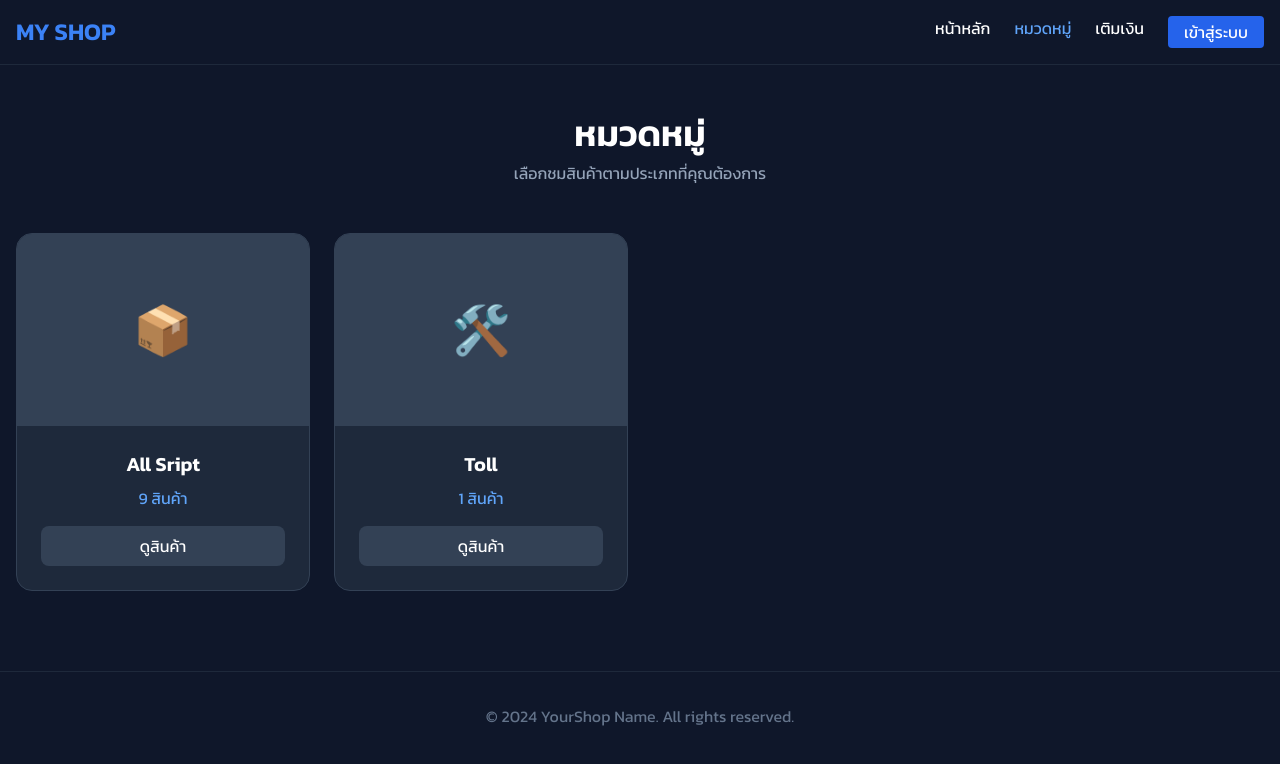
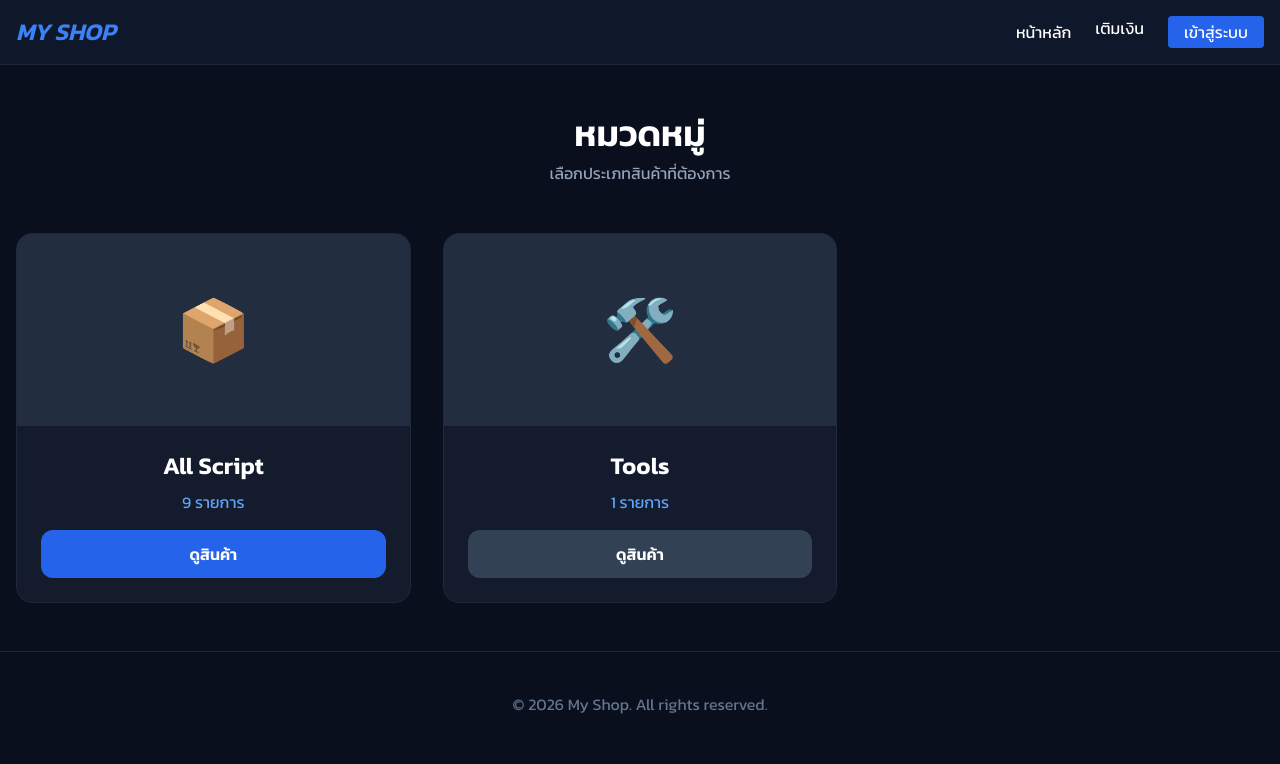
Before and after one commit to thnkvtthnxmngein-rgb/mhoo, a plain HTML site: page index.html in a window 1280 px wide. Drawn offline with nearby package versions, Linux system fonts and the light colour scheme.

Commit message:
Update index.html

```diff
--- a/index.html
+++ b/index.html
@@ -4,65 +4,122 @@
 <head>
     <meta charset="UTF-8">
     <meta name="viewport" content="width=device-width, initial-scale=1.0">
-    <title>My Shop - หมวดหมู่สินค้า</title>
+    <title>My Shop - All in One</title>
     <script src="https://cdn.tailwindcss.com"></script>
     <link href="https://fonts.googleapis.com/css2?family=Kanit:wght@300;400;600&display=swap" rel="stylesheet">
     <style>
-        body { font-family: 'Kanit', sans-serif; background-color: #0f172a; color: white; }
-        .category-card { transition: transform 0.3s ease, box-shadow 0.3s ease; }
-        .category-card:hover { transform: translateY(-10px); box-shadow: 0 10px 20px rgba(0,0,0,0.5); }
+        body { font-family: 'Kanit', sans-serif; background-color: #0a0f1e; color: white; scroll-behavior: smooth; }
+        .category-card, .product-card { transition: all 0.3s ease; border: 1px solid #1e293b; }
+        .category-card:hover, .product-card:hover { transform: translateY(-8px); border-color: #3b82f6; box-shadow: 0 10px 20px rgba(0,0,0,0.5); }
+        .hidden { display: none; }
     </style>
 </head>
 <body>
 
+    <!-- 1. Navbar (แสดงทุกหน้า) -->
     <nav class="bg-slate-900 p-4 sticky top-0 z-50 border-b border-slate-800">
         <div class="container mx-auto flex justify-between items-center">
-            <h1 class="text-2xl font-bold text-blue-500">MY SHOP</h1>
+            <div class="flex items-center gap-2 cursor-pointer" onclick="showPage('category-section')">
+                <h1 class="text-2xl font-bold text-blue-500 italic">MY SHOP</h1>
+            </div>
             <div class="space-x-6 hidden md:flex">
-                <a href="#" class="hover:text-blue-400">หน้าหลัก</a>
-                <a href="#" class="text-blue-400">หมวดหมู่</a>
+                <button onclick="showPage('category-section')" class="hover:text-blue-400">หน้าหลัก</button>
                 <a href="#" class="hover:text-blue-400">เติมเงิน</a>
                 <a href="#" class="bg-blue-600 px-4 py-1 rounded hover:bg-blue-700">เข้าสู่ระบบ</a>
             </div>
         </div>
     </nav>
 
-    <header class="py-12 text-center">
-        <h2 class="text-4xl font-bold mb-2">หมวดหมู่</h2>
-        <p class="text-slate-400">เลือกชมสินค้าตามประเภทที่คุณต้องการ</p>
-    </header>
+    <!-- 2. ส่วนของหน้า "หมวดหมู่สินค้า" -->
+    <section id="category-section" class="py-12">
+        <header class="text-center mb-12">
+            <h2 class="text-4xl font-bold mb-2 uppercase">หมวดหมู่</h2>
+            <p class="text-slate-400">เลือกประเภทสินค้าที่ต้องการ</p>
+        </header>
 
-    <main class="container mx-auto px-4 pb-20">
-        <div class="grid grid-cols-1 md:grid-cols-2 lg:grid-cols-4 gap-6">
-
-            <div class="category-card bg-slate-800 rounded-2xl overflow-hidden border border-slate-700">
-                <div class="h-48 bg-slate-700 flex items-center justify-center">
-                    <span class="text-5xl">📦</span>
-                </div>
+        <main class="container mx-auto px-4 grid grid-cols-1 md:grid-cols-2 lg:grid-cols-3 gap-8">
+            <!-- หมวดหมู่: All Script -->
+            <div class="category-card bg-slate-800/50 rounded-2xl overflow-hidden">
+                <div class="h-48 bg-slate-700/50 flex items-center justify-center text-6xl">📦</div>
                 <div class="p-6 text-center">
-                    <h3 class="text-xl font-semibold">All Sript</h3>
-                    <p class="text-blue-400 mt-2">9 สินค้า</p>
-                    <button class="mt-4 w-full bg-slate-700 py-2 rounded-lg hover:bg-slate-600">ดูสินค้า</button>
+                    <h3 class="text-2xl font-semibold">All Script</h3>
+                    <p class="text-blue-400 mt-2">9 รายการ</p>
+                    <button onclick="showPage('product-section', 'All Script')" class="mt-4 w-full bg-blue-600 py-3 rounded-xl font-bold hover:bg-blue-700">ดูสินค้า</button>
                 </div>
             </div>
 
-            <div class="category-card bg-slate-800 rounded-2xl overflow-hidden border border-slate-700">
-                <div class="h-48 bg-slate-700 flex items-center justify-center">
-                    <span class="text-5xl">🛠️</span>
-                </div>
+            <!-- หมวดหมู่: Tools -->
+            <div class="category-card bg-slate-800/50 rounded-2xl overflow-hidden">
+                <div class="h-48 bg-slate-700/50 flex items-center justify-center text-6xl">🛠️</div>
                 <div class="p-6 text-center">
-                    <h3 class="text-xl font-semibold">Toll</h3>
-                    <p class="text-blue-400 mt-2">1 สินค้า</p>
-                    <button class="mt-4 w-full bg-slate-700 py-2 rounded-lg hover:bg-slate-600">ดูสินค้า</button>
+                    <h3 class="text-2xl font-semibold">Tools</h3>
+                    <p class="text-blue-400 mt-2">1 รายการ</p>
+                    <button onclick="showPage('product-section', 'Tools')" class="mt-4 w-full bg-slate-700 py-3 rounded-xl font-bold hover:bg-slate-600">ดูสินค้า</button>
                 </div>
             </div>
+        </main>
+    </section>
 
+    <!-- 3. ส่วนของหน้า "เลือกสินค้า" (ซ่อนไว้ตอนแรก) -->
+    <section id="product-section" class="py-12 hidden">
+        <div class="container mx-auto px-4 mb-8 flex items-center gap-4">
+            <button onclick="showPage('category-section')" class="bg-slate-800 p-2 rounded-full hover:bg-slate-700">
+                <svg xmlns="http://www.w3.org/2000/svg" class="h-6 w-6" fill="none" viewBox="0 0 24 24" stroke="currentColor">
+                    <path stroke-linecap="round" stroke-linejoin="round" stroke-width="2" d="M15 19l-7-7 7-7" />
+                </svg>
+            </button>
+            <h2 id="current-category-title" class="text-2xl font-bold border-l-4 border-blue-600 pl-3">สินค้าทั้งหมด</h2>
+        </div>
+
+        <main class="container mx-auto px-4 grid grid-cols-2 md:grid-cols-4 gap-4 md:gap-6">
+            <!-- สินค้าตัวอย่าง -->
+            <div class="product-card bg-slate-900/80 rounded-2xl p-4">
+                <img src="https://via.placeholder.com/400" class="w-full aspect-square object-cover rounded-xl mb-4">
+                <h3 class="text-lg font-medium truncate">Sailor Piece...</h3>
+                <div class="flex justify-between items-center mt-2">
+                    <span class="text-emerald-400 font-bold text-xl">199฿</span>
+                    <span class="text-emerald-500/60 text-xs">เหลือ 50</span>
+                </div>
+                <button class="mt-4 w-full bg-indigo-600 py-2 rounded-xl font-semibold hover:bg-indigo-700">ซื้อเลย</button>
             </div>
-    </main>
 
-    <footer class="bg-slate-900 py-8 border-t border-slate-800 text-center text-slate-500">
-        <p>© 2024 YourShop Name. All rights reserved.</p>
+            <div class="product-card bg-slate-900/80 rounded-2xl p-4">
+                <img src="https://via.placeholder.com/400" class="w-full aspect-square object-cover rounded-xl mb-4">
+                <h3 class="text-lg font-medium truncate">Reset Token</h3>
+                <div class="flex justify-between items-center mt-2">
+                    <span class="text-emerald-400 font-bold text-xl">49฿</span>
+                    <span class="text-emerald-500/60 text-xs">เหลือ 58</span>
+                </div>
+                <button class="mt-4 w-full bg-indigo-600 py-2 rounded-xl font-semibold hover:bg-indigo-700">ซื้อเลย</button>
+            </div>
+        </main>
+    </section>
+
+    <!-- 4. Footer -->
+    <footer class="py-10 border-t border-slate-800 text-center text-slate-500">
+        <p>© 2026 My Shop. All rights reserved.</p>
     </footer>
+
+    <!-- JavaScript สำหรับสลับหน้า -->
+    <script>
+        function showPage(pageId, categoryName) {
+            // ซ่อนทุก Section ก่อน
+            document.getElementById('category-section').classList.add('hidden');
+            document.getElementById('product-section').classList.add('hidden');
+
+            // แสดงเฉพาะ Section ที่ต้องการ
+            const targetPage = document.getElementById(pageId);
+            targetPage.classList.remove('hidden');
+
+            // ถ้ามีการส่งชื่อหมวดหมู่มา ให้เปลี่ยนหัวข้อด้วย
+            if (categoryName) {
+                document.getElementById('current-category-title').innerText = "หมวดหมู่: " + categoryName;
+            }
+
+            // เลื่อนหน้าจอกลับไปด้านบนสุด
+            window.scrollTo(0, 0);
+        }
+    </script>
 
 </body>
 </html>
```
